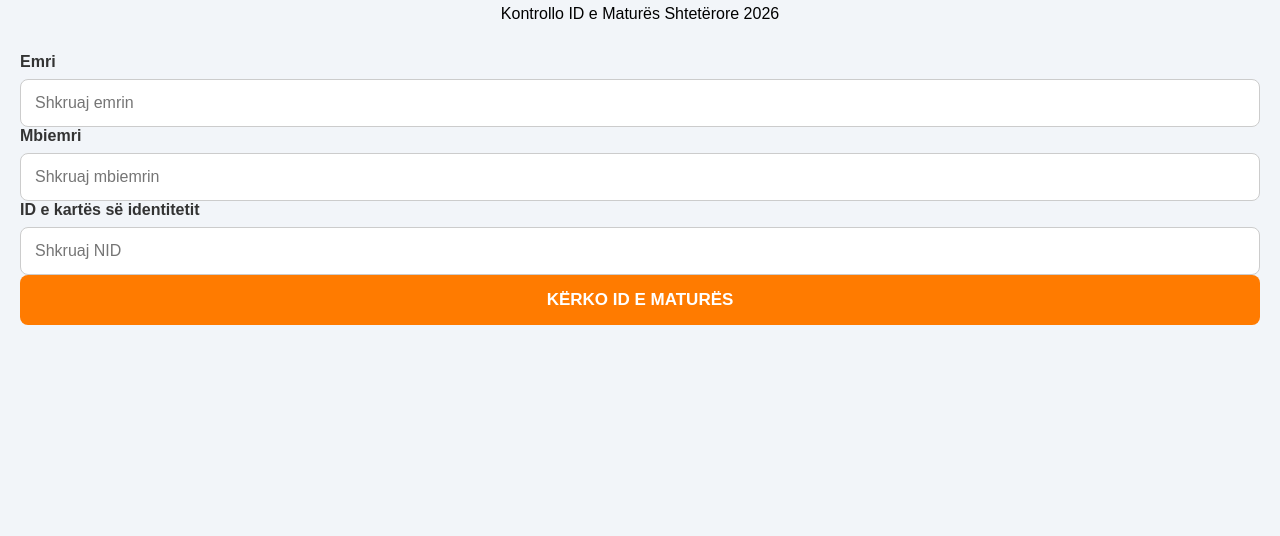
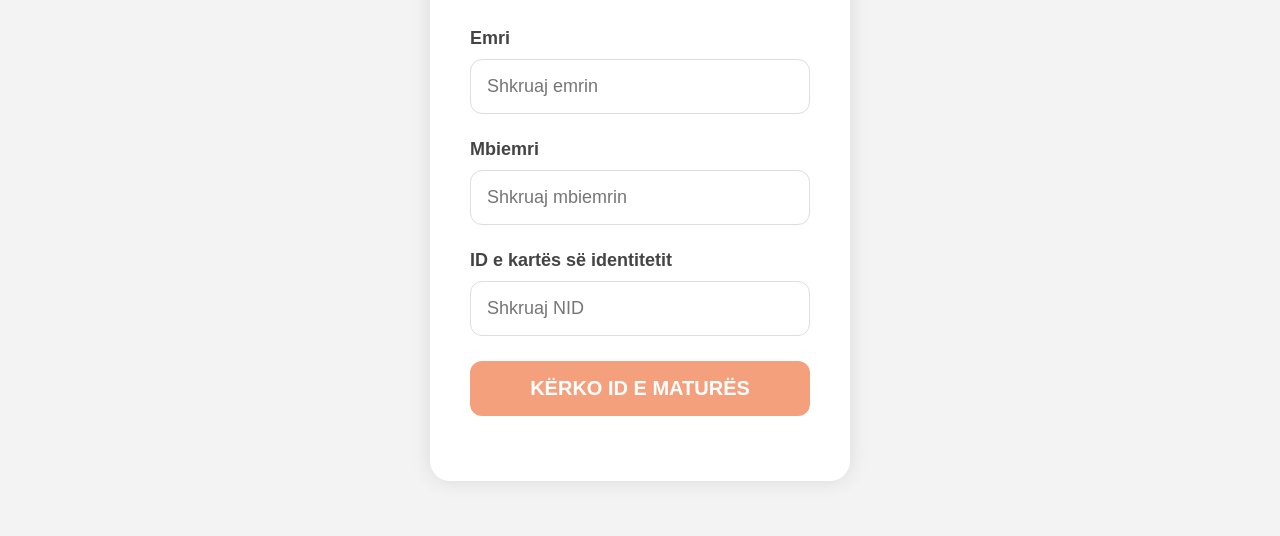
Before and after one commit to GjimnaziMilot/ID-MATURA, a website: page index.html in a window 1280 px wide. Shown: the part 264-800 px from the top of the page. Drawn offline with Linux system fonts and the light colour scheme.

Commit message:
Refactor ID.css for improved styling and layout

```diff
--- a/ID.css
+++ b/ID.css
@@ -2,103 +2,83 @@
     margin:0;
     padding:0;
     box-sizing:border-box;
+    font-family:Arial, sans-serif;
 }
 
 body{
-    font-family: Arial, Helvetica, sans-serif;
-    background:#f2f5f9;
-    height:100vh;
+    background:#f3f3f3;
     display:flex;
     justify-content:center;
     align-items:center;
+    height:100vh;
 }
 
 .container{
-    width:100%;
-    padding:20px;
-}
-
-.card{
-    max-width:450px;
+    width:420px;
     background:white;
-    margin:auto;
-    padding:35px;
-    border-radius:15px;
-    box-shadow:0 10px 30px rgba(0,0,0,0.1);
+    padding:40px;
+    border-radius:20px;
+    box-shadow:0 0 20px rgba(0,0,0,0.1);
 }
 
 h1{
     text-align:center;
-    color:#0b3d88;
-    margin: 0 0 20px;
+    color:#3d3d78;
+    font-size:52px;
+    margin-bottom:20px;
+    font-weight:bold;
 }
 
 .subtitle{
     text-align:center;
-    color:#000000;
-    margin-bottom:30px;
-}
-
-.form-group{
-    margin-bottom:20px;
+    color:#555;
+    font-size:18px;
+    margin-bottom:35px;
 }
 
 label{
     display:block;
-    margin-bottom:8px;
+    margin-bottom:10px;
+    font-size:18px;
     font-weight:bold;
-    color:#333;
+    color:#444;
 }
 
 input{
     width:100%;
-    padding:14px;
-    border:1px solid #ccc;
-    border-radius:8px;
-    font-size:16px;
+    padding:16px;
+    border:1px solid #ddd;
+    border-radius:12px;
+    font-size:18px;
+    margin-bottom:25px;
+    outline:none;
 }
 
 input:focus{
-    outline:none;
-    border-color:#0d6efd;
+    border:1px solid #f39b75;
 }
 
 button{
     width:100%;
-    padding:15px;
+    padding:16px;
     border:none;
-    background:#ff7b00;
+    border-radius:12px;
+    background:#f4a07d;
     color:white;
-    font-size:17px;
+    font-size:20px;
     font-weight:bold;
-    border-radius:8px;
     cursor:pointer;
     transition:0.3s;
 }
 
 button:hover{
-    background:#e65c00;
+    background:#ec8d64;
 }
 
 #rezultati{
     margin-top:25px;
-    padding:15px;
-    border-radius:8px;
     text-align:center;
+    font-size:20px;
     font-weight:bold;
-    display:none;
+    color:#333;
 }
-
-.success{
-    background:#d1f7dc;
-    color:#146c2e;
-    border:1px solid #146c2e;
-    display:block !important;
-}
-
-.error{
-    background:#ffd9d9;
-    color:#b30000;
-    border:1px solid #b30000;
-    display:block !important;
-}
```
